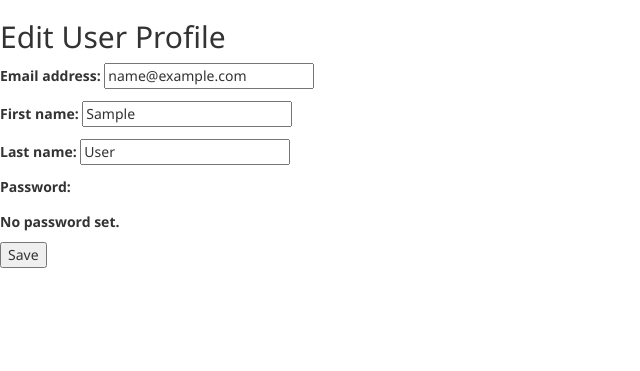
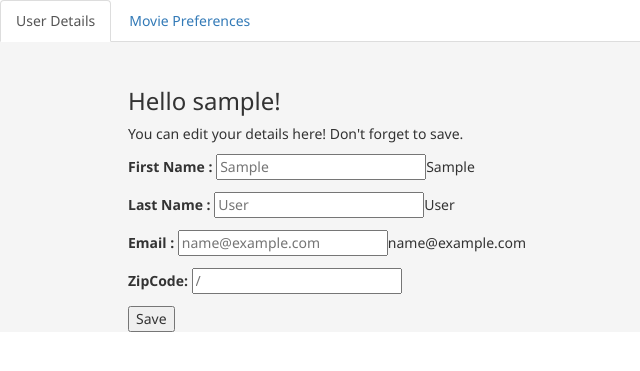
Before and after one commit to vikadia7x/scrum_mates, a Django app: page /edit_profile.html in a window 1280 px wide. Shown: the top 371 px of the page, without its empty margins (0-640 px from the left). Run offline with Django 3.2, Linux system fonts and the light colour scheme; the visitor is signed in with stand-in values (Sample User, id 1); data comes from the database, SQL or seed files in the repository; some libraries are stand-ins or nearby versions.

Commit message:
US#125 task#151/#152 and US#132 task136

```diff
--- a/myProject/MovieShowTimeFinder/showtimefinder/templates/edit_profile.html
+++ b/myProject/MovieShowTimeFinder/showtimefinder/templates/edit_profile.html
@@ -3,11 +3,35 @@
 {% block title %}edit_profile{% endblock %}
 
 {% block content %}
+<ul class="nav nav-tabs">
+    <li class="active"><a data-toggle="tab" href="#home">User Details</a></li>
+    <li><a data-toggle="tab" href="#menu1">Movie Preferences</a></li>
+  </ul>
+  {% csrf_token %}
+  <div class="center">
+  <div class="tab-content">
+    <div id="home" class="tab-pane fade in active">
+        <h3>Hello {{ user}}!</h3>
+        <p>You can edit your details here! Don't forget to save.</p>
+        <p><label for="first_name">First Name  :</label>
+            <input type="textbox" placeholder= {{user.first_name}} />{{ user.first_name }}</p>
+        <p><label for="last_name">Last Name  :</label>
+            <input type="textbox" placeholder= {{user.last_name}} />{{ user.last_name }}</p>
+        <p><label for="email">Email : </label>
+            <input type="textbox" placeholder= {{user.email}} />{{ user.email }}</p>
+        <p><label for="zipcode">ZipCode: </label>
+            <input type="textbox" placeholder= {{zipcode}} />{{zipcode}}</p>
+    </div>
+    <div id="menu1" class="tab-pane fade">
+      <h3>Hello {{ user}}!</h3>
+      <p>You can edit movie perferences here! Don't forget to save.</p>
+    </div>
+  </div>
 <div class="container"></div>
-<h2>Edit User Profile</h2>
+
 <form method="post">
 {% csrf_token %}
-{{ form.as_p }}
+
 <button type="submit">Save</button>
 
 </form>
--- a/myProject/MovieShowTimeFinder/showtimefinder/views.py
+++ b/myProject/MovieShowTimeFinder/showtimefinder/views.py
@@ -353,17 +353,32 @@
 def edit_profile(request):
     if request.method == 'POST':
         form = EditProfileForm(request.POST, instance=request.user)
-
+        user = User.objects.filter(username=request.user).values()
+        userprofile = UserProfile.objects.filter(user_id = user[0].get('id')).values()
+        zipcode = userprofile[0].get('zipcode')
+        print(zipcode)
+        dob = userprofile[0].get('dateofbirth')
+        userdetails = {
+        'zipcode': zipcode,
+        'dateofbirth': dob}
         if form.is_valid():
             user = form.save()
             current_site = get_current_site(request)
             subject = 'Your details are Updated'
             message = render_to_string('UserEdit_email.html')
-            send_mail(subject, message,config.AZURE_SEND_GRID,[user.email])
+            send_mail(subject, message,'azure_3f054060a63e899164ea15448f102437@azure.com',[user.email])
             return redirect(reverse('userprofile'))
     else:
         form = EditProfileForm(instance=request.user)
-        args = {'form': form}
+        user = User.objects.filter(username=request.user).values()
+        userprofile = UserProfile.objects.filter(user_id = user[0].get('id')).values()
+        zipcode = userprofile[0].get('zipcode')
+        print(zipcode)
+        dob = userprofile[0].get('dateofbirth')
+        args = {'form': form,
+        'zipcode': zipcode,
+        'dateofbirth': dob
+        }
         return render(request, 'edit_profile.html', args)
 
 def AboutUs(request):
```
Also changed, not shown: myProject/MovieShowTimeFinder/showtimefinder/templates/AboutUs.html (+9 -0 lines), myProject/MovieShowTimeFinder/showtimefinder/static/Images/Aditya_V.png (added), myProject/MovieShowTimeFinder/showtimefinder/static/Images/Aditya_s.png (added), myProject/MovieShowTimeFinder/showtimefinder/static/Images/Prashansa.jpg (added), myProject/MovieShowTimeFinder/showtimefinder/static/Images/Sami.png (added), myProject/MovieShowTimeFinder/showtimefinder/static/Images/Shiwam.png (added), myProject/MovieShowTimeFinder/showtimefinder/static/Images/Subhradeep.png (added).
